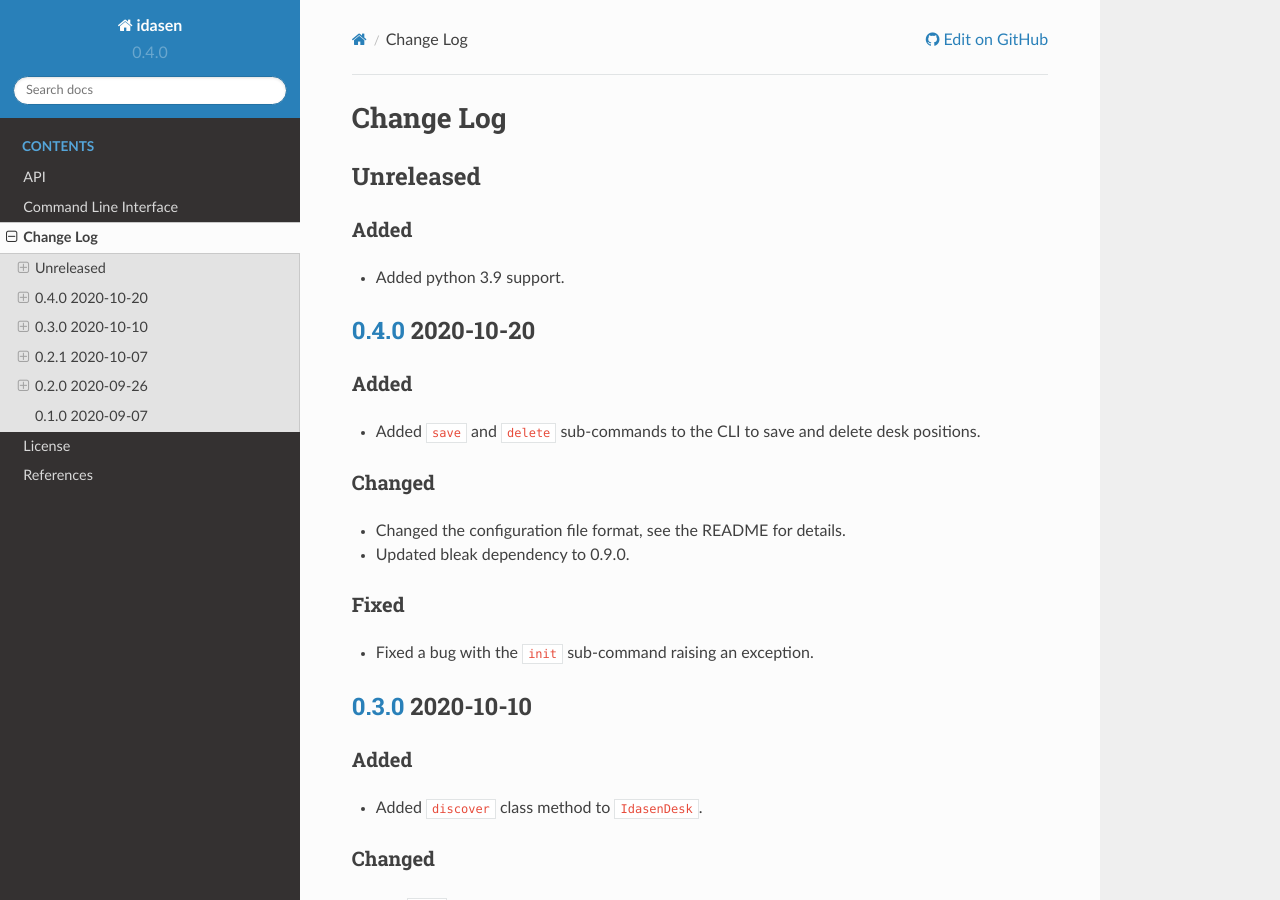
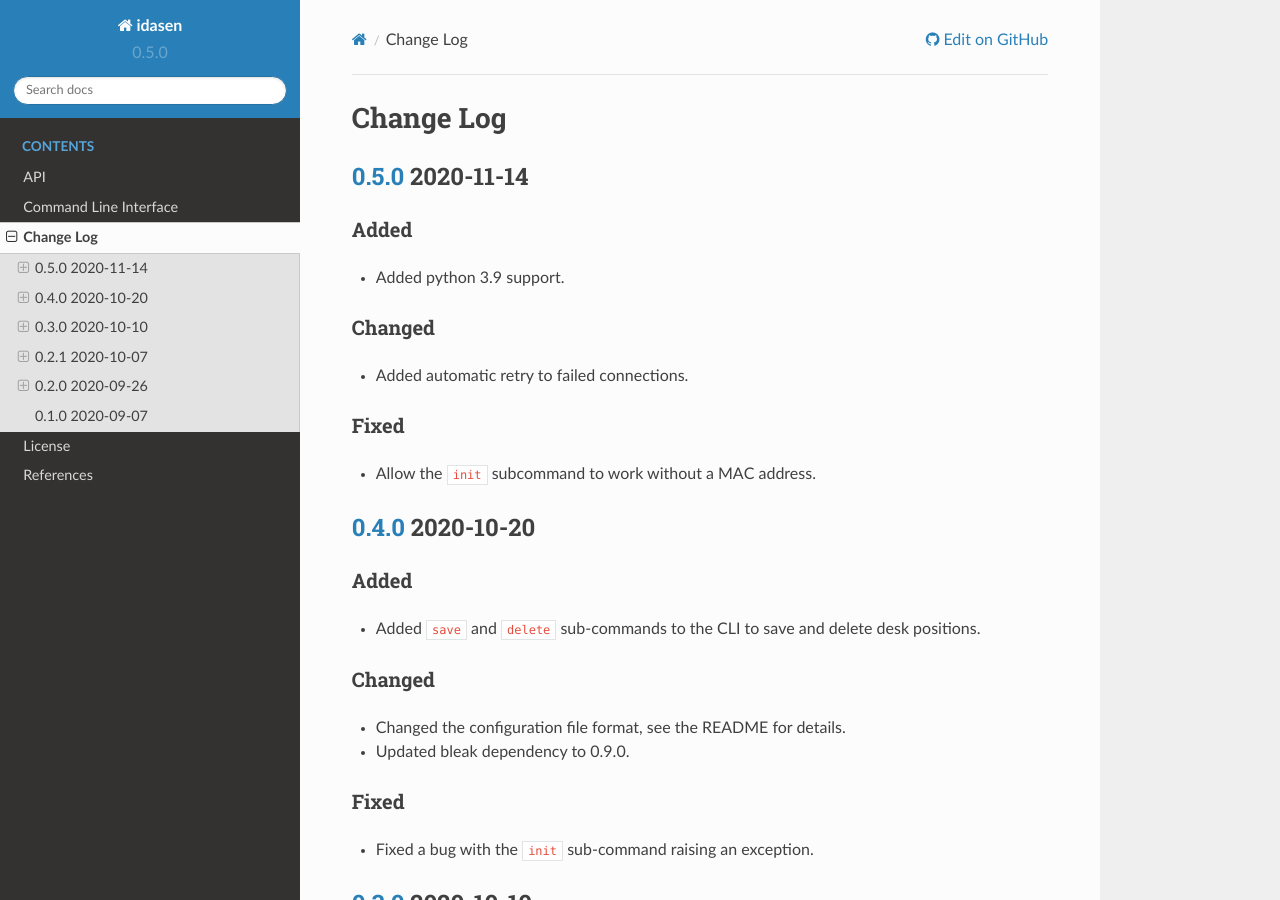
Before and after one commit to newAM/idasen, a Sphinx documentation site: the page built from docs/changelog.rst, in a window 1280 px wide and 900 px high. Built offline with Sphinx 7.4.7 and the Read the Docs theme 2.0.0, drawn with Linux system fonts in a browser that asks for light colours.

Commit message:
Bump version and update changelog.

```diff
--- a/docs/changelog.rst
+++ b/docs/changelog.rst
@@ -1,13 +1,20 @@
 Change Log
 ##########
 
-Unreleased
-**********
+`0.5.0`_ 2020-11-14
+*******************
 
 Added
 =====
 - Added python 3.9 support.
 
+Changed
+=======
+- Added automatic retry to failed connections.
+
+Fixed
+=====
+- Allow the ``init`` subcommand to work without a MAC address.
 
 `0.4.0`_ 2020-10-20
 *******************
@@ -56,6 +63,7 @@ Changed
 *******************
 - Initial release
 
+.. _0.5.0: https://github.com/newAM/idasen/releases/tag/v0.5.0
 .. _0.4.0: https://github.com/newAM/idasen/releases/tag/v0.4.0
 .. _0.3.0: https://github.com/newAM/idasen/releases/tag/v0.3.0
 .. _0.2.1: https://github.com/newAM/idasen/releases/tag/v0.2.1
--- a/pyproject.toml
+++ b/pyproject.toml
@@ -6,7 +6,7 @@ target-version = ["py38"]
 name = "idasen"
 description = "ikea IDÅSEN desk API and CLI."
 authors = ["Alex M. <alexmgit@protonmail.com>"]
-version = "0.4.0"
+version = "0.5.0"
 license = "MIT"
 readme = "README.rst"
 repository = "https://github.com/newAM/idasen"
```
